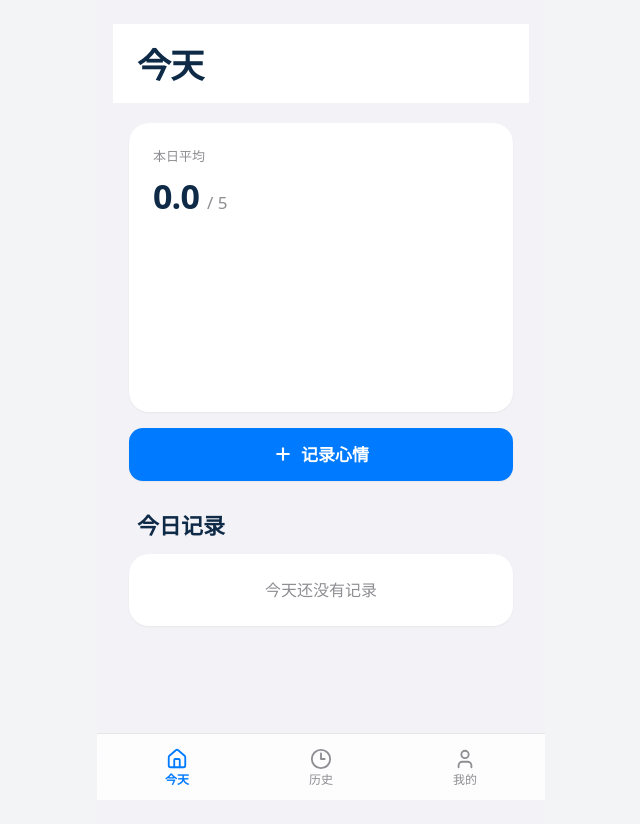
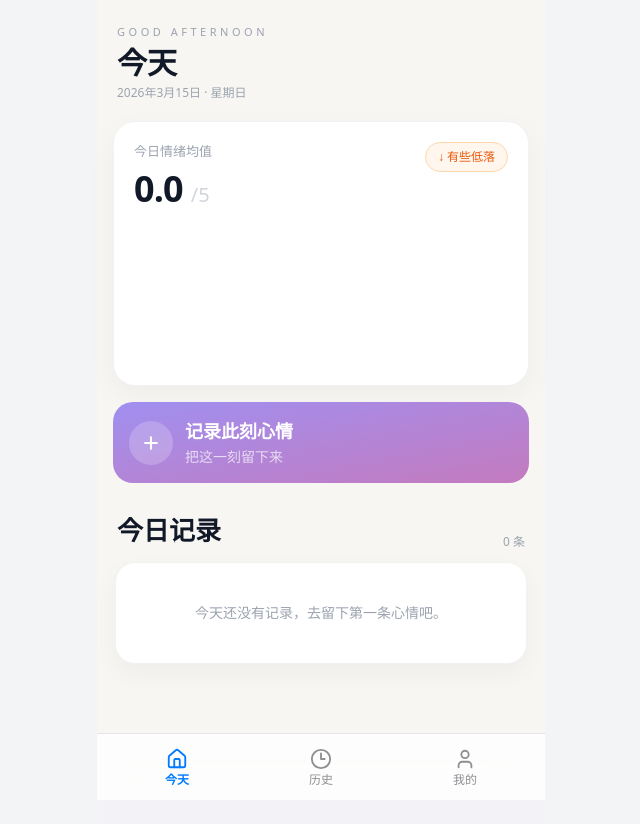
Before and after one commit to luojie09/emoAPP, a React (Vite) app: page /auth in a window 1280 px wide. Both pictures are taken after a click on the button "免登录，游客体验". Shown: the top 824 px of the page, without its empty margins (319-959 px from the left). Built offline with nearby package versions, Linux system fonts and the light colour scheme.

Commit message:
refactor: refresh today page visual design

```diff
--- a/src/pages/TodayPageV2.jsx
+++ b/src/pages/TodayPageV2.jsx
@@ -1,6 +1,6 @@
 import { useMemo, useRef, useState } from 'react'
 import { useNavigate } from 'react-router-dom'
-import { Plus, Sparkles, Star } from 'lucide-react'
+import { Plus, Star } from 'lucide-react'
 import { Area, AreaChart, ResponsiveContainer, YAxis } from 'recharts'
 import ImageModal from '../components/ImageModal'
 import MoodAvatar from '../components/MoodAvatar'
@@ -9,6 +9,21 @@ function getTodayKey() {
   const now = new Date()
   const pad = (value) => String(value).padStart(2, '0')
   return `${now.getFullYear()}-${pad(now.getMonth() + 1)}-${pad(now.getDate())}`
+}
+
+function getGreetingLabel() {
+  const hour = new Date().getHours()
+  if (hour < 12) return 'GOOD MORNING'
+  if (hour < 18) return 'GOOD AFTERNOON'
+  return 'GOOD EVENING'
+}
+
+function formatHeaderDate(todayKey) {
+  const date = new Date(`${todayKey}T00:00:00`)
+  if (Number.isNaN(date.getTime())) return todayKey
+
+  const weekdays = ['星期日', '星期一', '星期二', '星期三', '星期四', '星期五', '星期六']
+  return `${date.getFullYear()}年${date.getMonth() + 1}月${date.getDate()}日 · ${weekdays[date.getDay()]}`
 }
 
 export default function TodayPageV2({ entries, onToggleFavorite, onDeleteEntry }) {
@@ -69,39 +84,50 @@ export default function TodayPageV2({ entries, onToggleFavorite, onDeleteEntry }
   }
 
   return (
-    <div className="min-h-screen bg-[#f2f2f7]">
-      <div className="bg-white px-6 pt-4 pb-3">
-        <div className="flex items-center justify-between">
-          <h1 className="text-[34px] font-bold tracking-tight">今天</h1>
-          <button className="hidden">
-            退出登录
-          </button>
+    <div className="-mx-4 -mt-6 min-h-screen bg-[#f7f6f2] px-4 pt-6 pb-10">
+      <div className="px-1">
+        <p className="mb-1 text-[11px] tracking-[0.32em] text-gray-400">{getGreetingLabel()}</p>
+        <h1 className="text-3xl font-serif font-bold text-gray-900">今天</h1>
+        <p className="mt-1 text-xs text-gray-400">{formatHeaderDate(todayKey)}</p>
+      </div>
+
+      <div className="mt-5 rounded-[22px] border border-black/5 bg-white p-5 shadow-[0_10px_30px_rgba(15,23,42,0.04)]">
+        <div className="flex items-start justify-between gap-4">
+          <div>
+            <p className="text-[13px] text-gray-400">今日情绪均值</p>
+            <div className="mt-2 flex items-baseline gap-2">
+              <span className="text-4xl font-semibold tracking-tight text-gray-900">{averageMood.toFixed(1)}</span>
+              <span className="text-xl text-gray-300">/5</span>
             </div>
           </div>
 
-      <div className="px-4 pt-5 pb-4">
-        <div className="bg-white rounded-[20px] p-6 shadow-sm">
-          <div className="mb-4">
-            <p className="text-[13px] text-[#8e8e93] mb-1">本日平均</p>
-            <div className="flex items-baseline gap-2">
-              <span className="text-[34px] font-semibold tracking-tight">{averageMood.toFixed(1)}</span>
-              <span className="text-[17px] text-[#8e8e93]">/ 5</span>
-            </div>
+          <span
+            className={`whitespace-nowrap rounded-full border px-3 py-1.5 text-xs font-medium ${
+              averageMood >= 4
+                ? 'border-emerald-200 bg-emerald-50 text-emerald-600'
+                : averageMood >= 3
+                  ? 'border-sky-200 bg-sky-50 text-sky-600'
+                  : 'border-orange-200 bg-orange-50 text-orange-600'
+            }`}
+          >
+            {averageMood >= 4 ? '状态明亮' : averageMood >= 3 ? '平稳流动' : '↓ 有些低落'}
+          </span>
         </div>
 
-          <ResponsiveContainer width="100%" height={150}>
-            <AreaChart data={emotionData} margin={{ top: 5, right: 0, left: 0, bottom: 0 }}>
+        <div className="mt-4 h-[140px]">
+          <ResponsiveContainer width="100%" height="100%">
+            <AreaChart data={emotionData} margin={{ top: 8, right: 2, left: 0, bottom: 0 }}>
               <YAxis domain={[1, 5]} hide />
               <defs>
                 <linearGradient id="colorMoodTodayV2" x1="0" y1="0" x2="0" y2="1">
-                  <stop offset="5%" stopColor="#007AFF" stopOpacity={0.3} />
-                  <stop offset="95%" stopColor="#007AFF" stopOpacity={0} />
+                  <stop offset="5%" stopColor="#a08ff0" stopOpacity={0.28} />
+                  <stop offset="95%" stopColor="#a08ff0" stopOpacity={0.02} />
                 </linearGradient>
               </defs>
               <Area
                 type="monotone"
                 dataKey="value"
-                stroke="#007AFF"
+                stroke="#a08ff0"
                 strokeWidth={2.5}
                 fill="url(#colorMoodTodayV2)"
                 strokeLinecap="round"
@@ -111,28 +137,34 @@ export default function TodayPageV2({ entries, onToggleFavorite, onDeleteEntry }
         </div>
       </div>
 
-      <div className="px-4 pb-4">
+      <div className="mt-4">
         <button
           onClick={() => navigate('/add')}
-          className="w-full bg-[#007AFF] hover:bg-[#0051D5] active:bg-[#004FC7] text-white rounded-[14px] py-3.5 flex items-center justify-center gap-2 font-semibold text-[17px] shadow-sm transition-colors"
+          className="flex w-full items-center gap-3 rounded-[20px] border-0 bg-gradient-to-br from-[#a08ff0] to-[#c47bbf] p-4 transition-transform active:scale-95"
         >
+          <span className="flex h-11 w-11 shrink-0 items-center justify-center rounded-full bg-white/20 text-white">
             <Plus size={20} strokeWidth={2.5} />
-          <span>记录心情</span>
+          </span>
+          <span className="flex flex-col items-start text-left">
+            <span className="text-[18px] font-semibold text-white">记录此刻心情</span>
+            <span className="mt-0.5 text-sm text-white/70">把这一刻留下来</span>
+          </span>
         </button>
       </div>
 
-      <div className="px-6 py-3">
-        <h2 className="text-[22px] font-bold">今日记录</h2>
+      <div className="mt-7 flex items-end justify-between px-1">
+        <h2 className="text-[26px] font-serif font-bold text-gray-900">今日记录</h2>
+        <span className="text-xs text-gray-400">{todayRecords.length} 条</span>
       </div>
 
-      <div className="px-4 pb-8">
+      <div className="mt-3 px-0.5 pb-4">
         {todayRecords.length ? (
           <div className="space-y-3">
             {todayRecords.map((entry) => {
               return (
                 <div
                   key={entry.id}
-                  className="bg-white rounded-[20px] shadow-sm"
+                  className="rounded-[18px] border border-black/5 bg-white p-4 shadow-[0_10px_24px_rgba(15,23,42,0.04)]"
                   onClick={() => handleCardClick(entry.id)}
                   onTouchStart={() => startLongPress(entry.id)}
                   onMouseDown={() => startLongPress(entry.id)}
@@ -141,14 +173,19 @@ export default function TodayPageV2({ entries, onToggleFavorite, onDeleteEntry }
                   onMouseLeave={clearLongPress}
                   onTouchMove={clearLongPress}
                 >
-                  <div className="px-4 py-4">
-                    <div className="flex items-center gap-3 mb-3">
-                      <MoodAvatar emoji={entry?.emotion?.emoji ?? '🙂'} className="h-10 w-10 shrink-0 text-xl" />
-                      <span className="text-[16px] font-medium text-black whitespace-nowrap">
+                  <div className="flex items-start gap-3">
+                    <MoodAvatar emoji={entry?.emotion?.emoji ?? '🙂'} className="h-9 w-9 shrink-0 !bg-[#f5f4f0] text-lg" />
+
+                    <div className="min-w-0 flex-1">
+                      <div className="flex items-center gap-2">
+                        <span className="truncate text-[16px] font-semibold text-gray-900">
                           {entry?.emotion?.label ?? entry?.mood ?? '心情'}
                         </span>
-                      <span className="text-[13px] text-gray-400 whitespace-nowrap">{entry.time}</span>
-                      {entry?.ai_feedback ? <Sparkles size={14} className="text-[#FF9500]" /> : null}
+                        <span className="rounded-lg bg-purple-50 px-2 py-0.5 text-[10px] text-[#9080d0]">✦ 回信</span>
+                      </div>
+                      <p className="mt-1 text-[13px] text-gray-400">{entry.time}</p>
+                    </div>
+
                     <button
                       onClick={(event) => {
                         event.stopPropagation()
@@ -156,26 +193,26 @@ export default function TodayPageV2({ entries, onToggleFavorite, onDeleteEntry }
                       }}
                       onMouseDown={(event) => event.stopPropagation()}
                       onTouchStart={(event) => event.stopPropagation()}
-                        className="ml-auto p-2 rounded-lg"
+                      className="ml-auto rounded-lg p-2"
                     >
                       <Star
                         size={20}
-                          fill={entry.isFavorite ? '#FFCC00' : 'none'}
-                          stroke={entry.isFavorite ? '#FFCC00' : '#C7C7CC'}
+                        fill={entry.isFavorite ? '#e6a364' : 'none'}
+                        stroke={entry.isFavorite ? '#e6a364' : '#d5d0ca'}
                         strokeWidth={2}
                       />
                     </button>
                   </div>
 
                   {entry.note ? (
-                      <p className="text-[15px] text-[#3c3c43] leading-relaxed whitespace-pre-wrap">{entry.note}</p>
+                    <p className="mt-3 line-clamp-3 text-[15px] leading-7 text-[#5f5b57]">{entry.note}</p>
                   ) : null}
 
                   {entry.image ? (
                     <img
                       src={entry.image}
                       alt="心情图片"
-                        className="mt-3 w-full max-h-72 rounded-xl object-cover cursor-pointer hover:opacity-90"
+                      className="mt-3 h-28 w-28 cursor-pointer rounded-2xl object-cover hover:opacity-90"
                       onClick={(event) => {
                         event.stopPropagation()
                         setSelectedImage(entry.image)
@@ -185,12 +222,13 @@ export default function TodayPageV2({ entries, onToggleFavorite, onDeleteEntry }
                     />
                   ) : null}
                 </div>
-                </div>
               )
             })}
           </div>
         ) : (
-          <div className="bg-white rounded-[20px] shadow-sm p-6 text-center text-[#8e8e93]">今天还没有记录</div>
+          <div className="rounded-[20px] border border-black/5 bg-white px-6 py-10 text-center text-sm text-gray-400 shadow-[0_10px_24px_rgba(15,23,42,0.04)]">
+            今天还没有记录，去留下第一条心情吧。
+          </div>
         )}
       </div>
 
```
Lines whose indentation alone changed are shown as unchanged.
